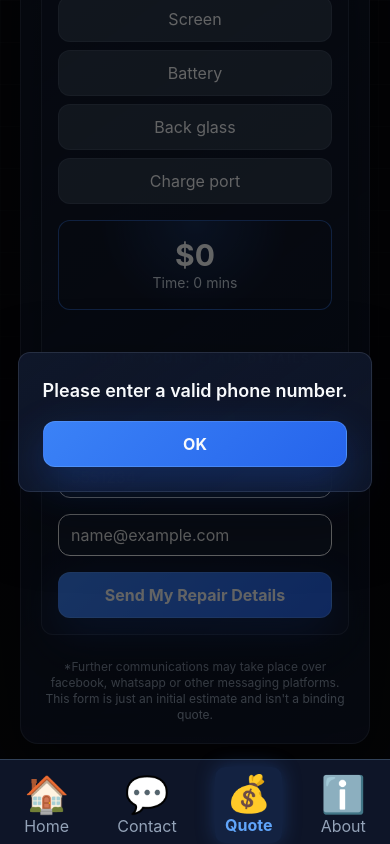
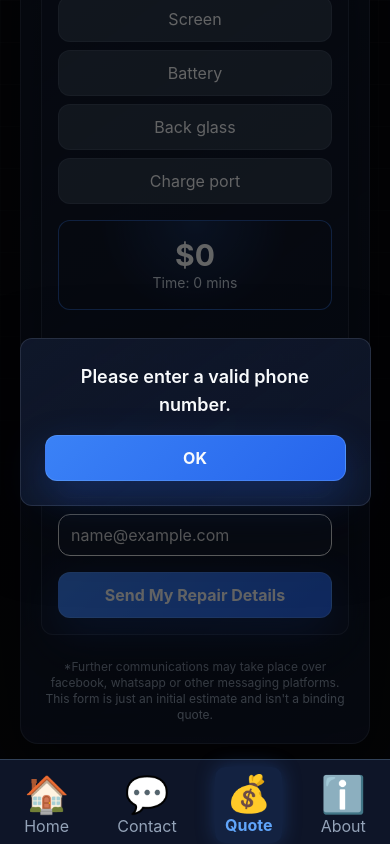
Before and after one commit to SemogEnaz/repair_website, a Vue app: page /calculator in a window 390 px wide. Both pictures are taken after typing "5551234", "name@example.com" into the empty fields and a click on the button "Send My Repair Details". Shown: the part 686-1530 px from the top of the page. Built offline with nearby package versions, Linux system fonts and the light colour scheme.

Commit message:
Max width lowered on mobile

```diff
--- a/src/components/Alert.vue
+++ b/src/components/Alert.vue
@@ -5,7 +5,7 @@
     <div class="absolute inset-0 bg-black/60"></div>
 
     <!-- Alert box -->
-      <div class="relative tech-card p-6 max-w-[90%] max-w-md text-center shadow-[0_0_40px_rgba(59,130,246,0.25)]">
+      <div class="relative tech-card p-6 max-w-[90%] text-center shadow-[0_0_40px_rgba(59,130,246,0.25)]">
       <p class="text-lg font-semibold mb-4">
         {{ message }}
       </p>
```
